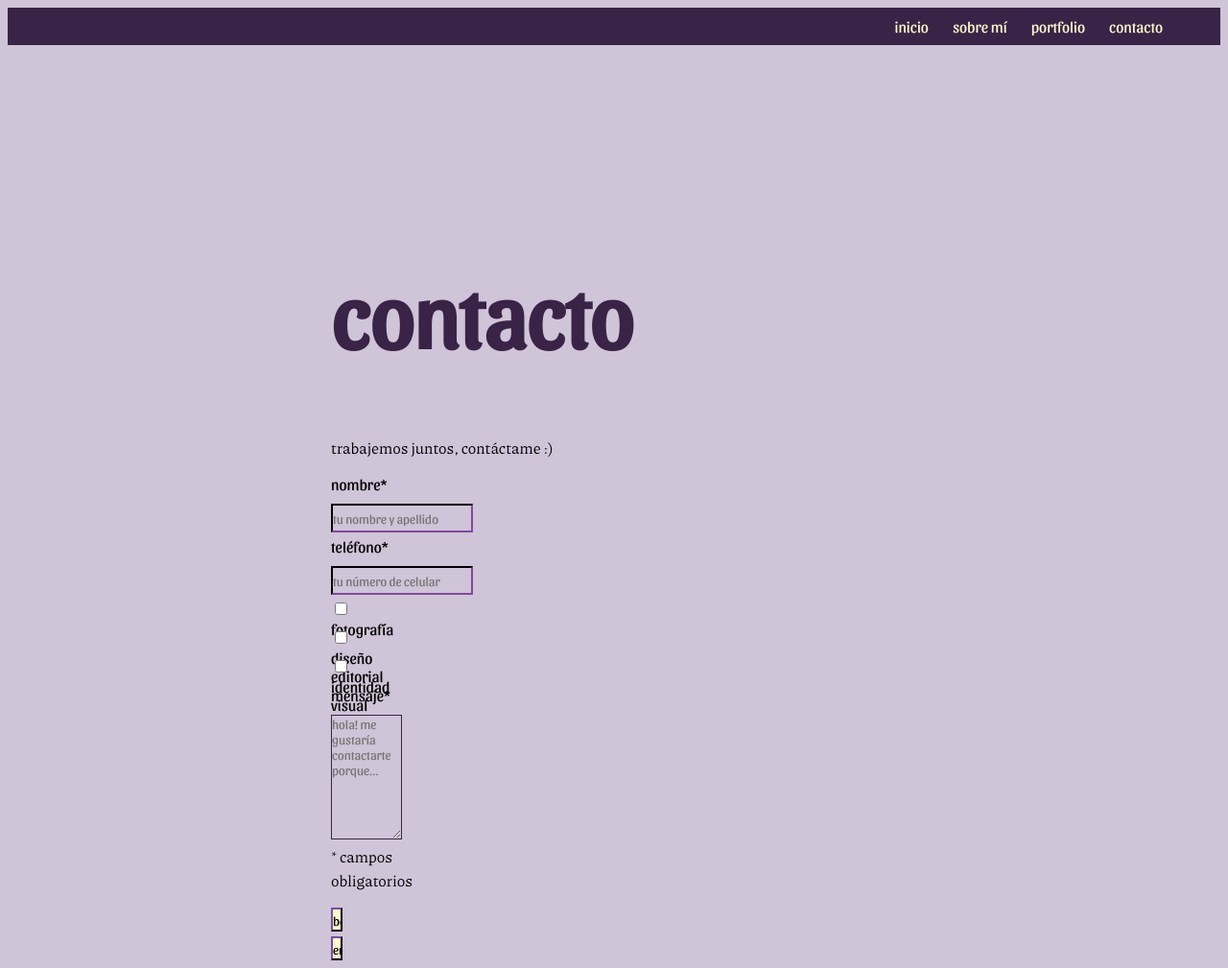
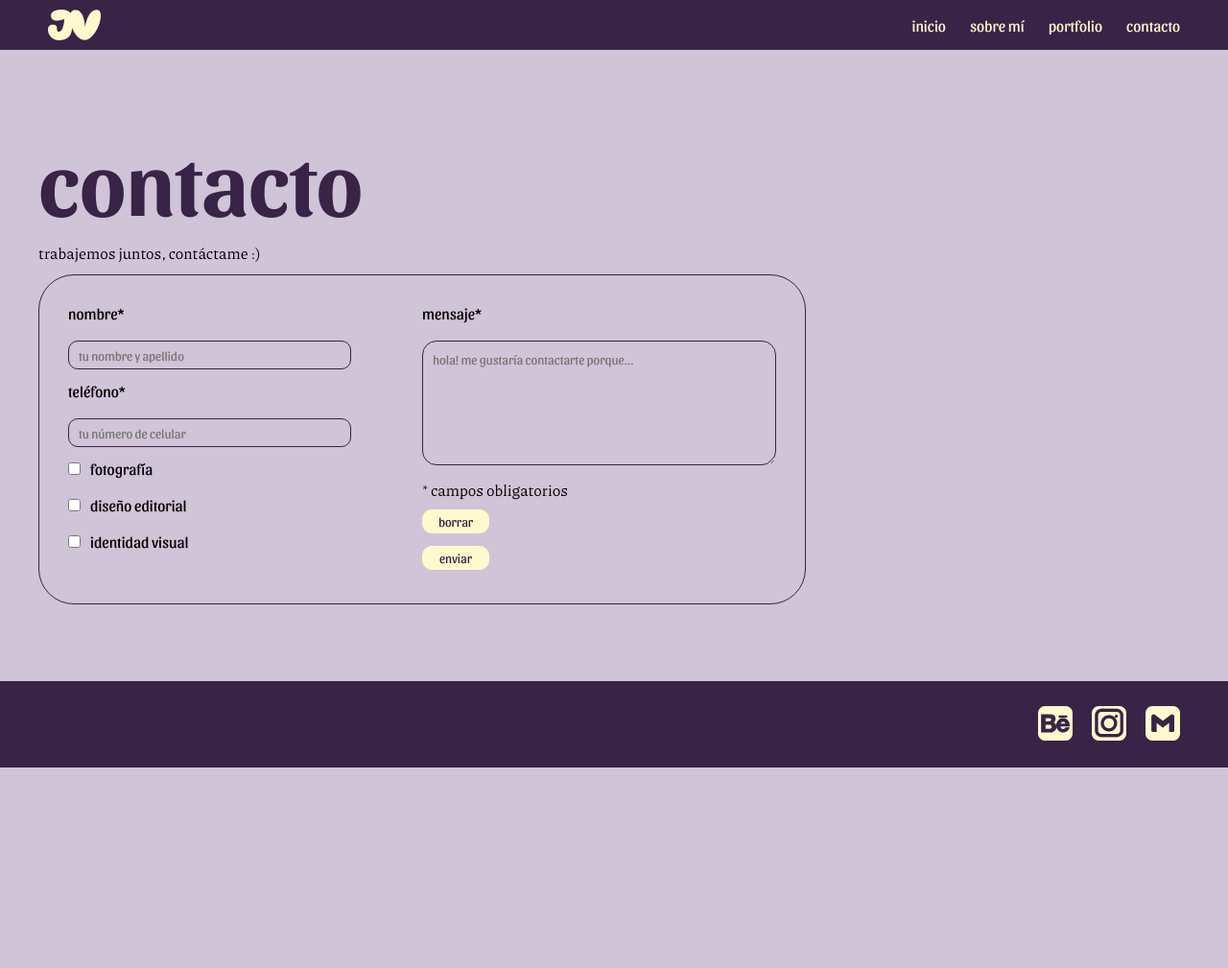
Before and after one commit to vargas-jennifer/tp1curriculum, a plain HTML site: page contacto.html in a window 1280 px wide. Shown: the top 1009 px of the page at 96% size. After the commit the page ends 800 px from the top, so only its background shows below. Drawn offline with Linux system fonts and the light colour scheme.

Commit message:
Hice modificaciones en los estilos

```diff
--- a/estilos.css
+++ b/estilos.css
@@ -35,77 +35,123 @@
 *{
     font-family: "sansita regular";
     list-style: none;
+    margin: 0px;
     padding: 0px;
     box-sizing: border-box;}
 
+h1{
+    font-family: "sansita bold";
+    font-size: 90px;
+    color: var(--violeta);}
+
+h2{
+    font-family: "sansita bold";
+    font-size: 30px;
+    color: var(--violeta);
+    padding-top: 50px;
+    margin: 30px 0px 20px 0px;}
+
+h3 {
+    font-family: "sansita bold";
+    font-size: 20px;}
+
+p{
+    font-family: "piazzolla regular";
+    font-size: 16px;
+    text-align: left;
+    line-height: 25px;
+    max-width: 625px;}
+
+li{
+    font-family: "sansita bold";}
+
 body{
-    background-color: var(--lila);}
+    background-color: var(--lila);
+    min-height: 100vh;
+    display: flex;
+    flex-direction: column;
+    justify-content: space-between;
+    cursor: url(imagenes/cursor.png), auto;}
 
 header{
     background-color: var(--violeta);
-    padding: 10px;
-    padding-left: 50px; /* normalizá los paddings en una sola línea */
-    padding-right: 60px;}
+    padding: 10px 50px;}
 
 main{
     display: flex;
     align-items: center;
-    flex-direction: column;
-    padding: 337px; /* paddings muy grandes!!! esto no va a solucionar problemas futuros en pantallas más grandes, por lo que te recomiendo que directamente al body le apliques un min-height de 100vh y después distribuir los elementos con propiedades de flex, así no te queda condicionado a tu pantalla o el de otra persona */
-    padding-top: 150px;}
+    flex-direction: column;}
 
 section{
-    width: 100%;}
+    width: 100%;
+    max-width: 1200px;
+    display: flex;
+    flex-direction: column;
+    gap: 10px;}
 
 nav{
     display: flex;
-    gap: 25px;
-    font-family: "sansita regular";} /* no repitas! esto ya lo declaraste en el selector universal */
+    gap: 25px;}
 
 nav a{
     color: var(--amarillo);
     text-decoration: none;}
 
-a:hover{
-    color:var(--violeta2);
-}
-h1 {
-    font-family: "sansita regular"; /* no repitas!! */
-    font-size: 90px;
-    color: var(--violeta);}
+nav a:hover{
+    font-family: "sansita bold";
+    color:var(--violeta2);}
 
-h3 {
-    font-family: "sansita bold";
-    font-size: 20px;}
+.boton{
+    width: 75px;
+    text-decoration: none;
+    color: var(--violeta);
+    background-color: var(--amarillo);
+    border-radius: 10px;
+    padding: 4px;
+    box-shadow: none;
+    transition: box-shadow 0.1s ease;}
 
-ul{
-    padding: 0px;}
+.boton:active{
+    box-shadow: inset 0 4px 6px rgba(0, 0, 0, 0.3);}
 
-li{
-    font-family: "sansita bold"; /* no repitas! */
-    font-size: 20px;}
+.logo{
+    background-image: url(imagenes/botones/logo.png);
+    width: 55px; height: 32px;}
 
-.datos{    /* es necesario todo lo interno a datos? */
-    display: flex;
-    flex-direction: column;}
+.logo:hover{
+    background-image: url(imagenes/botones/logo-violeta2.png);}
+
+.subir{
+    padding: 50px;
+    background-repeat: no-repeat;
+    background-image: url(imagenes/botones/boton-subir.png);
+    width: 65px; height: 65px;}
+
+.subir:hover{
+    background-image: url(imagenes/botones/boton-subirvioleta.png);}
+
+.bienvenida{
+    background-image: url(imagenes/presentacion.png);
+    width: 551px; height: 200px;
+    transition: background-image 0.1s ease-in-out;}
+
+.bienvenida:hover{
+    background-image: url(imagenes/presentacion-textura.png);}
 
 .presentacion{
     display: flex;
     flex-direction: row;
     gap: 50px;
-    align-items: flex-start;} /* esto es necesario? */
-
-section{
-    max-width: 1200px;} /* guarda que ya ustaste este selector en la línea 57 */
+    padding-top: 150px;}
 
 .contenedor{
     display: flex;
-    justify-content: space-between;}
+    justify-content: space-between;
+    align-items: center;}
 
 .columnas{
     display: flex;
     flex-direction: row;
-    justify-content: flex-start; /* es necesario? */
     flex-wrap: wrap;
     column-gap: 152px;
     padding-bottom: 30px;}
@@ -114,23 +160,11 @@ section{
     display: flex;
     flex-wrap: nowrap;
     align-items: center;
-    gap: 50px;}
+    gap: 50px;
+    padding-bottom: 70px;}
 
-p{
-    font-family: "piazzolla regular";
-    font-size: 16px;
-    text-align: left;
-    line-height: 25px;
-    margin-top: 0px; /* no repitas!!! */
-    max-width: 625px;}
-
-h2 {
-    font-family: "sansita bold";
-    font-size: 30px;
-    align-self: flex-start; /* es necesario? */
-    color: var(--violeta);
-    padding-top: 50px;
-    margin: 30px 0px 20px 0px;}
+.proyectos{
+    padding-top: 160px;}
 
 .fotos{
     display: flex;
@@ -138,54 +172,78 @@ h2 {
     gap: 100px;}
 
 form{
-    width: 100%;
+    max-width: 800px;
     height: auto;
     display: flex;
-    flex-wrap: wrap;
-    flex-direction: column;}
+    border: 1px solid var(--violeta);
+    border-radius: 37px;
+    padding: 30px 30px;}
 
 form div{
-    width: 25%;
-    height: auto;
+    width: 50%;
+    display: flex;
+    flex-direction: column;
+    gap: 8px;}
+
+.checkbox{
     display: flex;
     flex-direction: column;}
 
 label{
     display: block;
-    height: 25px;
+    height: 15px;
     padding: 0px 0 30px;}
 
 input{
-    width: 100%;
+    width: 80%;
     height: 30px;
-    border-color:var(--violeta);
+    border: 1px solid var(--violeta);
     background-color:var(--lila);
-    margin-bottom: 5px;}
+    border-radius: 10px;
+    margin-bottom: 5px;
+    padding: 10px;}
 
 input[type=checkbox]{
     width: auto;
-    height: auto;}
+    height: auto;
+        margin: 0 10px 0 0;
+    cursor: pointer;}
 
 textarea{
-    width: 50%;
+    width: 100%;
     height: 130px;
     background-color:var(--lila);
     border-color: var(--violeta);
-    margin-bottom: 5px;}
+    border-radius: 15px;
+    margin-bottom: 5px;
+    padding: 10px;}
 
 input[type=submit], input[type=reset]{
-    font-family: "sansita regular";
+    border: 1px solid var(--amarillo);
     background-color: var(--amarillo);
+    color: var(--violeta);
     height: 25px;
-    width: 8%;}
+    width: 70px;
+    cursor: pointer;
+    padding: 0;}
+
+.borrar:hover, .enviar:hover{
+    border: 1px solid var(--violeta2);}
 
 footer{
     background-color: var(--violeta);
     display: flex;
-    flex-direction: row;
     justify-content: flex-end;
     align-items: center;
     height: 90px;
     gap: 20px;
-    padding-left: 50px; /* escribir los paddings en una sola línea */
-    padding-right: 60px;}
+    padding: 0px 50px;}
+
+.behance:hover{
+    content: url(imagenes/botones/behance-violeta.png);}
+
+.instagram:hover{
+    content: url(imagenes/botones/ig-violeta.png);}
+
+.gmail:hover{
+    content: url(imagenes/botones/gmail-violeta.png);}
```
